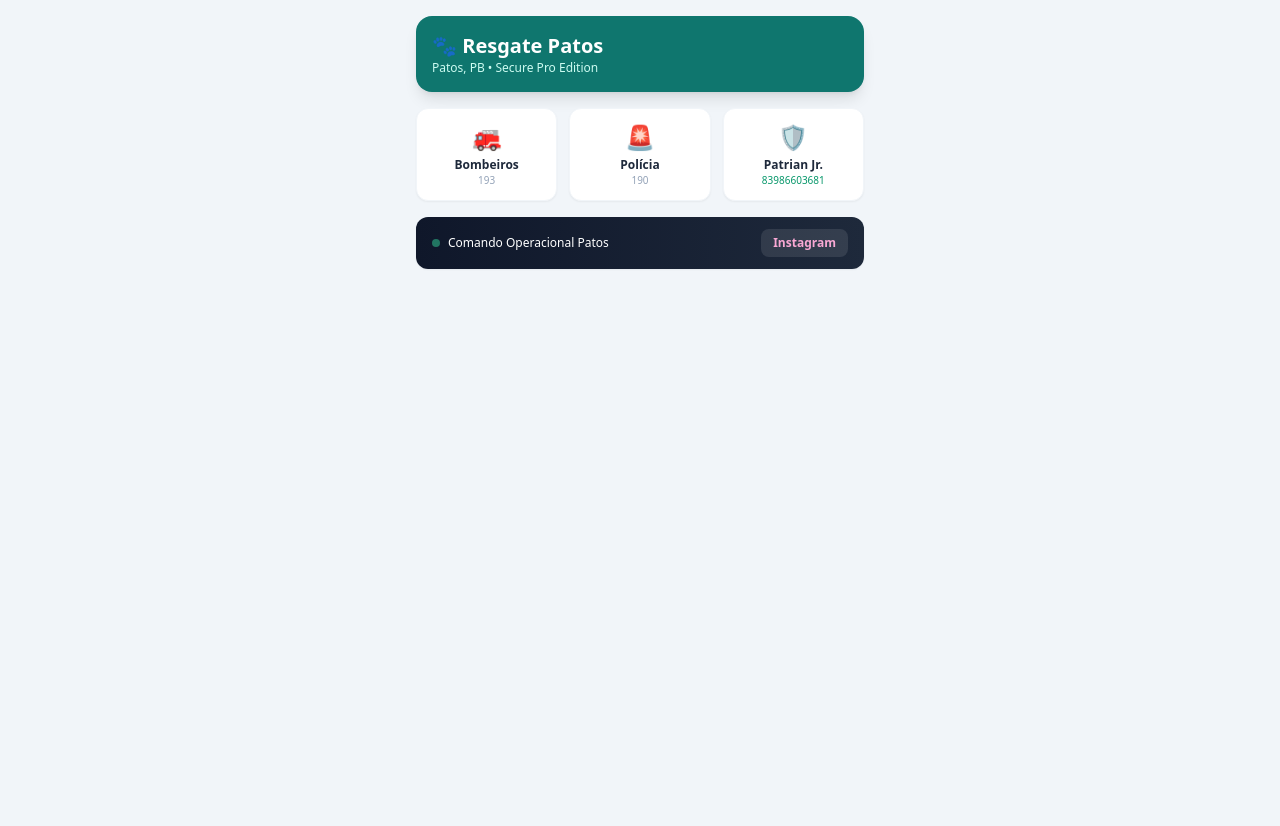
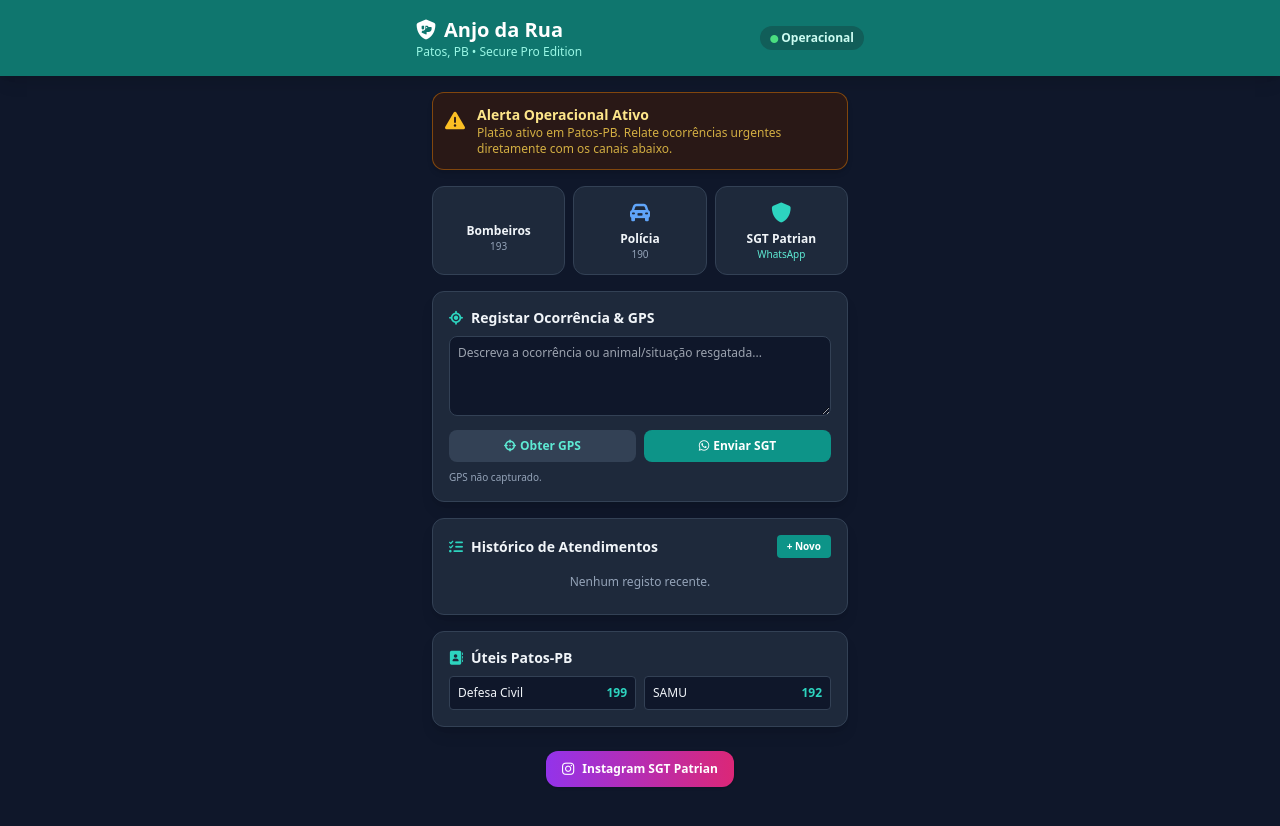
Before and after one commit to andersonpereira07716-oss/Anjo-da-Rua, a website: page www/index.html in a window 1280 px wide. Before the commit the page ends 800 px from the top, so only its background shows below. Drawn offline with nearby package versions, Linux system fonts and the light colour scheme.

Commit message:
Adicionar 4 funcionalidades ao Anjo da Rua

```diff
--- a/www/index.html
+++ b/www/index.html
@@ -1,48 +1,136 @@
 <!DOCTYPE html>
-<html lang="pt">
+<html lang="pt-BR">
 <head>
     <meta charset="UTF-8">
     <meta name="viewport" content="width=device-width, initial-scale=1.0">
-    <title>Resgate Patos - Secure Pro Edition</title>
+    <title>Anjo da Rua - Patos PB</title>
     <script src="https://cdn.tailwindcss.com"></script>
+    <link rel="stylesheet" href="https://cdnjs.cloudflare.com/ajax/libs/font-awesome/6.4.0/css/all.min.css">
 </head>
-<body class="bg-slate-100 dark:bg-slate-900 text-slate-800 dark:text-slate-100 min-h-screen p-4">
-  <div class="max-w-md mx-auto space-y-4">
-    <!-- Header -->
-    <div class="p-4 bg-teal-700 text-white rounded-2xl shadow-lg">
-      <h1 class="text-xl font-bold">🐾 Resgate Patos</h1>
-      <p class="text-xs text-teal-100">Patos, PB • Secure Pro Edition</p>
+<body class="bg-slate-900 text-slate-100 min-h-screen pb-12">
+    <header class="bg-teal-700 p-4 shadow-lg text-white">
+        <div class="max-w-md mx-auto flex justify-between items-center">
+            <div>
+                <h1 class="text-xl font-bold flex items-center gap-2"><i class="fa-solid fa-shield-dog"></i> Anjo da Rua</h1>
+                <p class="text-xs text-teal-200">Patos, PB • Secure Pro Edition</p>
+            </div>
+            <span class="bg-teal-800 text-teal-100 text-xs px-2.5 py-1 rounded-full font-semibold"><i class="fa-solid fa-circle text-green-400 text-[8px]"></i> Operacional</span>
+        </div>
+    </header>
+
+    <main class="max-w-md mx-auto p-4 space-y-4">
+        <div class="bg-amber-950/50 border border-amber-600/50 p-3 rounded-xl flex items-start gap-3 shadow-md">
+            <i class="fa-solid fa-triangle-exclamation text-amber-400 text-xl mt-0.5"></i>
+            <div>
+                <h2 class="text-sm font-bold text-amber-200">Alerta Operacional Ativo</h2>
+                <p class="text-xs text-amber-300/80">Platão ativo em Patos-PB. Relate ocorrências urgentes diretamente com os canais abaixo.</p>
+            </div>
         </div>
 
-    <!-- Grid de Contactos de Emergência -->
-    <div class="grid grid-cols-3 gap-3">
-      <a href="tel:193" class="flex flex-col items-center justify-center p-3 bg-white dark:bg-slate-800 rounded-xl shadow-sm border border-slate-100 dark:border-slate-700">
-        <div class="text-2xl mb-1">🚒</div>
-        <span class="text-xs font-semibold">Bombeiros</span>
-        <span class="text-[10px] text-slate-400">193</span>
+        <div class="grid grid-cols-3 gap-2">
+            <a href="tel:193" class="bg-slate-800 p-3 rounded-xl text-center border border-slate-700 hover:border-red-500 transition">
+                <i class="fa-solid fa-fire-engine text-red-400 text-xl mb-1"></i>
+                <div class="text-xs font-bold">Bombeiros</div>
+                <div class="text-[10px] text-slate-400">193</div>
             </a>
-
-      <a href="tel:190" class="flex flex-col items-center justify-center p-3 bg-white dark:bg-slate-800 rounded-xl shadow-sm border border-slate-100 dark:border-slate-700">
-        <div class="text-2xl mb-1">🚨</div>
-        <span class="text-xs font-semibold">Polícia</span>
-        <span class="text-[10px] text-slate-400">190</span>
+            <a href="tel:190" class="bg-slate-800 p-3 rounded-xl text-center border border-slate-700 hover:border-blue-500 transition">
+                <i class="fa-solid fa-car-rear text-blue-400 text-xl mb-1"></i>
+                <div class="text-xs font-bold">Polícia</div>
+                <div class="text-[10px] text-slate-400">190</div>
             </a>
-
-      <a href="tel:5583986603681" class="flex flex-col items-center justify-center p-3 bg-white dark:bg-slate-800 rounded-xl shadow-sm border border-slate-100 dark:border-slate-700">
-        <div class="text-2xl mb-1">🛡️</div>
-        <span class="text-xs font-semibold">Patrian Jr.</span>
-        <span class="text-[10px] text-emerald-600 font-medium">83986603681</span>
+            <a href="https://wa.me/5583986603681" target="_blank" class="bg-slate-800 p-3 rounded-xl text-center border border-slate-700 hover:border-teal-500 transition">
+                <i class="fa-solid fa-shield text-teal-400 text-xl mb-1"></i>
+                <div class="text-xs font-bold">SGT Patrian</div>
+                <div class="text-[10px] text-teal-300">WhatsApp</div>
             </a>
         </div>
 
-    <!-- Barra de Instagram Profissional -->
-    <div class="flex items-center justify-between px-4 py-3 bg-gradient-to-r from-slate-900 to-slate-800 text-white rounded-xl shadow-sm">
-      <div class="flex items-center space-x-2">
-        <span class="w-2 h-2 rounded-full bg-emerald-400 animate-pulse"></span>
-        <span class="text-xs font-medium">Comando Operacional Patos</span>
+        <div class="bg-slate-800 p-4 rounded-xl border border-slate-700 shadow-lg">
+            <h2 class="text-sm font-bold mb-2 flex items-center gap-2"><i class="fa-solid fa-location-crosshairs text-teal-400"></i> Registar Ocorrência & GPS</h2>
+            <textarea id="ocorrenciaDesc" placeholder="Descreva a ocorrência ou animal/situação resgatada..." class="w-full bg-slate-900 border border-slate-700 rounded-lg p-2 text-xs text-white focus:outline-none focus:border-teal-500 h-20 mb-2"></textarea>
+            <div class="flex gap-2">
+                <button onclick="capturarGPS()" class="flex-1 bg-slate-700 hover:bg-slate-600 text-teal-300 text-xs py-2 rounded-lg font-semibold transition flex items-center justify-center gap-1">
+                    <i class="fa-solid fa-crosshairs"></i> Obter GPS
+                </button>
+                <button onclick="enviarOcorrenciaWhatsApp()" class="flex-1 bg-teal-600 hover:bg-teal-500 text-white text-xs py-2 rounded-lg font-semibold transition flex items-center justify-center gap-1">
+                    <i class="fa-brands fa-whatsapp"></i> Enviar SGT
+                </button>
             </div>
-      <a href="https://www.instagram.com/sargento_patrian?stkn=ZnFjb21jMzJvbWps" target="_blank" rel="noopener noreferrer" class="text-xs bg-white/10 hover:bg-white/20 px-3 py-1.5 rounded-lg text-pink-300 font-semibold transition-colors">Instagram</a>
+            <p id="statusGPS" class="text-[10px] text-slate-400 mt-2">GPS não capturado.</p>
+        </div>
+
+        <div class="bg-slate-800 p-4 rounded-xl border border-slate-700 shadow-lg">
+            <div class="flex justify-between items-center mb-2">
+                <h2 class="text-sm font-bold flex items-center gap-2"><i class="fa-solid fa-list-check text-teal-400"></i> Histórico de Atendimentos</h2>
+                <button onclick="registarAtendimento()" class="bg-teal-600 hover:bg-teal-500 text-white text-[10px] px-2.5 py-1 rounded font-semibold">+ Novo</button>
+            </div>
+            <div id="listaAtendimentos" class="space-y-2 max-h-36 overflow-y-auto text-xs">
+                <p class="text-slate-400 text-center py-2">Nenhum registo recente.</p>
             </div>
         </div>
+
+        <div class="bg-slate-800 p-4 rounded-xl border border-slate-700 shadow-lg">
+            <h2 class="text-sm font-bold mb-2 flex items-center gap-2"><i class="fa-solid fa-address-book text-teal-400"></i> Úteis Patos-PB</h2>
+            <div class="grid grid-cols-2 gap-2 text-xs">
+                <a href="tel:199" class="bg-slate-900 p-2 rounded border border-slate-700 flex justify-between items-center">
+                    <span>Defesa Civil</span>
+                    <span class="text-teal-400 font-bold">199</span>
+                </a>
+                <a href="tel:192" class="bg-slate-900 p-2 rounded border border-slate-700 flex justify-between items-center">
+                    <span>SAMU</span>
+                    <span class="text-teal-400 font-bold">192</span>
+                </a>
+            </div>
+        </div>
+
+        <div class="text-center pt-2">
+            <a href="https://www.instagram.com/sargento_patrian?stkn=ZnFjb21jMzJvbWps" target="_blank" class="inline-flex items-center gap-2 bg-gradient-to-r from-purple-600 to-pink-600 text-white text-xs px-4 py-2 rounded-xl font-semibold shadow">
+                <i class="fa-brands fa-instagram text-sm"></i> Instagram SGT Patrian
+            </a>
+        </div>
+    </main>
+
+    <script>
+        let gpsCoord = "";
+        function capturarGPS() {
+            const status = document.getElementById("statusGPS");
+            if (!navigator.geolocation) {
+                status.innerText = "Geolocalização não suportada.";
+                return;
+            }
+            status.innerText = "A obter localização...";
+            navigator.geolocation.getCurrentPosition((pos) => {
+                gpsCoord = `https://maps.google.com/?q=${pos.coords.latitude},${pos.coords.longitude}`;
+                status.innerText = "GPS obtido com sucesso!";
+            }, () => {
+                status.innerText = "Erro ao obter GPS.";
+            });
+        }
+
+        function enviarOcorrenciaWhatsApp() {
+            const desc = document.getElementById("ocorrenciaDesc").value;
+            const texto = `*Ocorrência Anjo da Rua*\nDescrição: ${desc}\nLocalização: ${gpsCoord || "Não informada"}`;
+            window.open(`https://wa.me/5583986603681?text=${encodeURIComponent(texto)}`, "_blank");
+        }
+
+        function registarAtendimento() {
+            const desc = document.getElementById("ocorrenciaDesc").value || "Atendimento operacional padrão";
+            let hist = JSON.parse(localStorage.getItem("atendimentos") || "[]");
+            hist.unshift({ desc, data: new Date().toLocaleDateString() });
+            localStorage.setItem("atendimentos", JSON.stringify(hist));
+            carregarAtendimentos();
+        }
+
+        function carregarAtendimentos() {
+            let hist = JSON.parse(localStorage.getItem("atendimentos") || "[]");
+            const div = document.getElementById("listaAtendimentos");
+            if (hist.length === 0) {
+                div.innerHTML = '<p class="text-slate-400 text-center py-2">Nenhum registo recente.</p>';
+                return;
+            }
+            div.innerHTML = hist.map(item => `<div class="bg-slate-900 p-2 rounded border border-slate-700 flex justify-between"><span>${item.desc}</span><span class="text-slate-400 text-[10px]">${item.data}</span></div>`).join("");
+        }
+        carregarAtendimentos();
+    </script>
 </body>
 </html>
```
Lines whose indentation alone changed are shown as unchanged.
